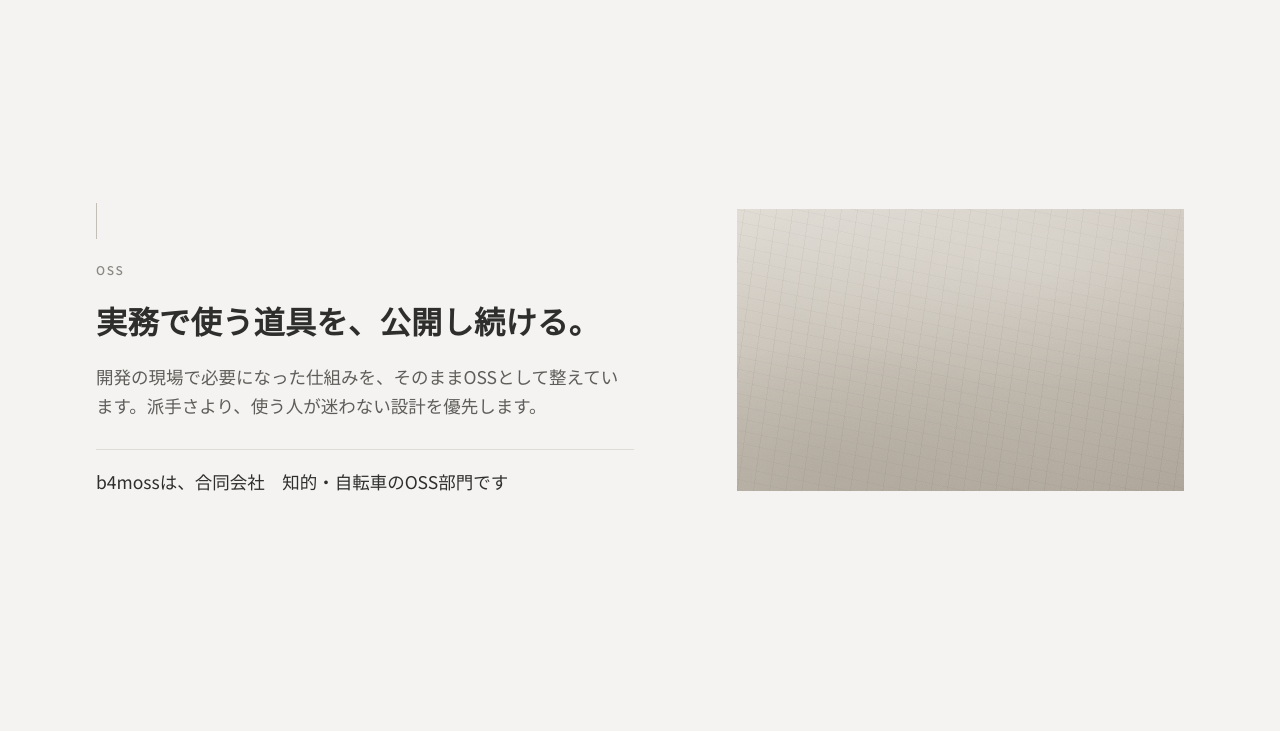
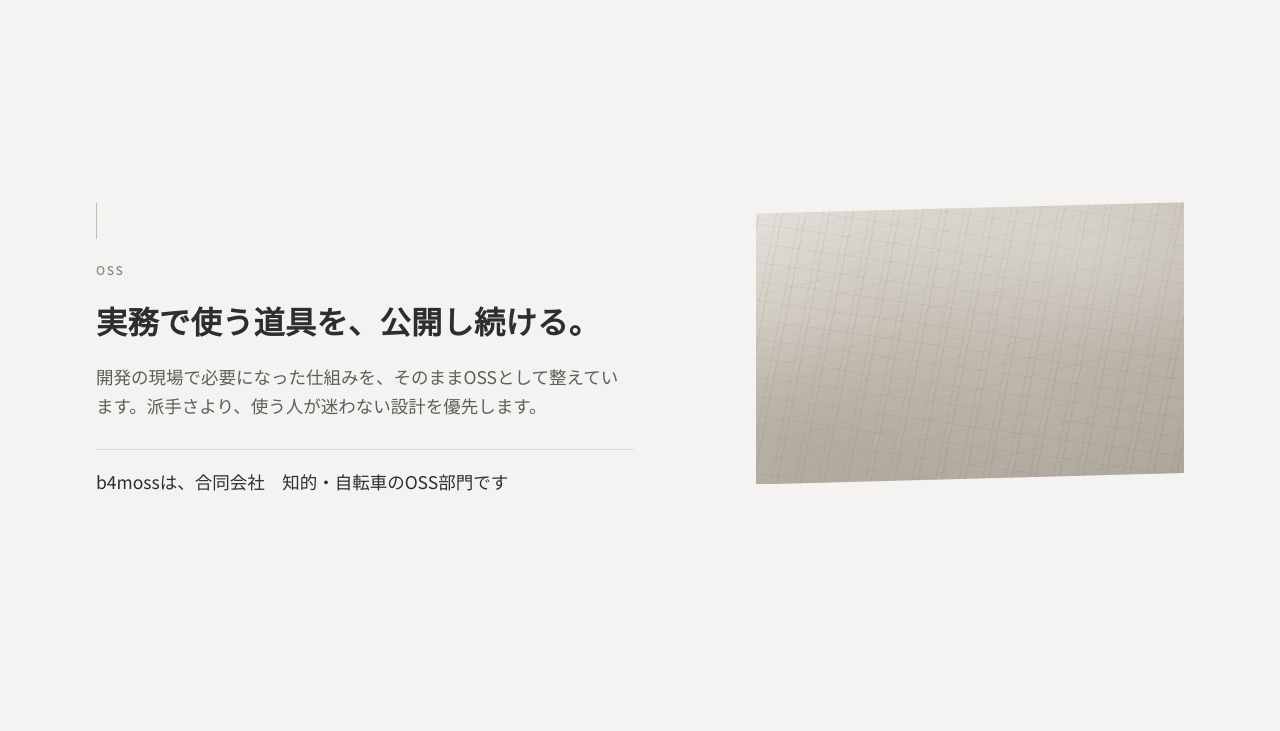
Before and after one commit to b4moss/oss-b4m-jp, a Node project: template src/pages/index.twig in a window 1280 px wide. Shown: the part 66-797 px from the top of the page. Run offline with Node 20 templates, Linux system fonts and the light colour scheme; the template is opened without the code that fills it, so the values that code supplies are empty; some libraries are stand-ins or nearby versions.

Commit message:
spike: MainVisual質感帯の解像度を上げる
案Mの抽象モチーフがプレースホルダに見えないよう、木目／土寄りの筋と輪郭を調整。

Co-authored-by: Kohki SHIKATA <kohki-shikata@users.noreply.github.com>

```diff
--- a/src/assets/styles/context/site.css
+++ b/src/assets/styles/context/site.css
@@ -128,40 +128,49 @@
 
 .hero__motif {
   position: absolute;
-  inset: 8% 0 8% 8%;
-  border-radius: 0;
+  inset: 6% 0 10% 12%;
   overflow: hidden;
   /* 中面積の質感帯。グラデはごく弱い色差のみ */
   background:
     linear-gradient(
-      165deg,
-      color-mix(in srgb, var(--motif-1) 70%, var(--bg)) 0%,
-      var(--motif-2) 48%,
-      color-mix(in srgb, var(--motif-3) 80%, var(--motif-deep)) 100%
+      158deg,
+      color-mix(in srgb, var(--motif-1) 55%, var(--bg)) 0%,
+      var(--motif-2) 42%,
+      color-mix(in srgb, var(--motif-3) 70%, var(--motif-deep)) 100%
     );
   isolation: isolate;
+  clip-path: polygon(0 4%, 100% 0, 100% 96%, 0 100%);
 }
 
 .hero__motif::before {
   content: "";
   position: absolute;
-  inset: 0;
-  opacity: 0.55;
-  /* 木目／土に近い筋。図形アイコンには見せない */
+  inset: -5%;
+  opacity: 0.72;
+  /* 木目／土に近い不規則な筋。図形アイコンには見せない */
   background:
     repeating-linear-gradient(
-      98deg,
-      transparent 0 7px,
-      color-mix(in srgb, var(--motif-deep) 16%, transparent) 7px 8px,
-      transparent 8px 15px,
-      color-mix(in srgb, #fff 12%, transparent) 15px 16px
+      101deg,
+      transparent 0 5px,
+      color-mix(in srgb, var(--motif-deep) 22%, transparent) 5px 6px,
+      transparent 6px 13px,
+      color-mix(in srgb, #fff 18%, transparent) 13px 14px,
+      transparent 14px 22px,
+      color-mix(in srgb, var(--ink) 8%, transparent) 22px 23px
     ),
     repeating-linear-gradient(
-      12deg,
-      transparent 0 11px,
-      color-mix(in srgb, var(--ink) 5%, transparent) 11px 12px
+      8deg,
+      transparent 0 9px,
+      color-mix(in srgb, var(--ink) 7%, transparent) 9px 10px,
+      transparent 10px 19px
+    ),
+    repeating-linear-gradient(
+      -14deg,
+      transparent 0 17px,
+      color-mix(in srgb, var(--motif-deep) 10%, transparent) 17px 18px
     );
   mix-blend-mode: multiply;
+  transform: translate3d(0, 0, 0);
 }
 
 .hero__motif::after {
@@ -170,16 +179,16 @@
   inset: 0;
   background:
     radial-gradient(
-      120% 80% at 70% 20%,
-      color-mix(in srgb, #fff 22%, transparent),
-      transparent 55%
+      110% 75% at 78% 18%,
+      color-mix(in srgb, #fff 28%, transparent),
+      transparent 52%
     ),
     radial-gradient(
-      90% 70% at 20% 90%,
-      color-mix(in srgb, var(--motif-deep) 28%, transparent),
-      transparent 60%
+      95% 80% at 12% 88%,
+      color-mix(in srgb, var(--motif-deep) 36%, transparent),
+      transparent 58%
     );
-  opacity: 0.85;
+  opacity: 0.9;
 }
 
 .hero__motif-noise {
@@ -187,7 +196,7 @@
   inset: 0;
   width: 100%;
   height: 100%;
-  opacity: 0.28;
+  opacity: 0.38;
   mix-blend-mode: soft-light;
   pointer-events: none;
 }
```
